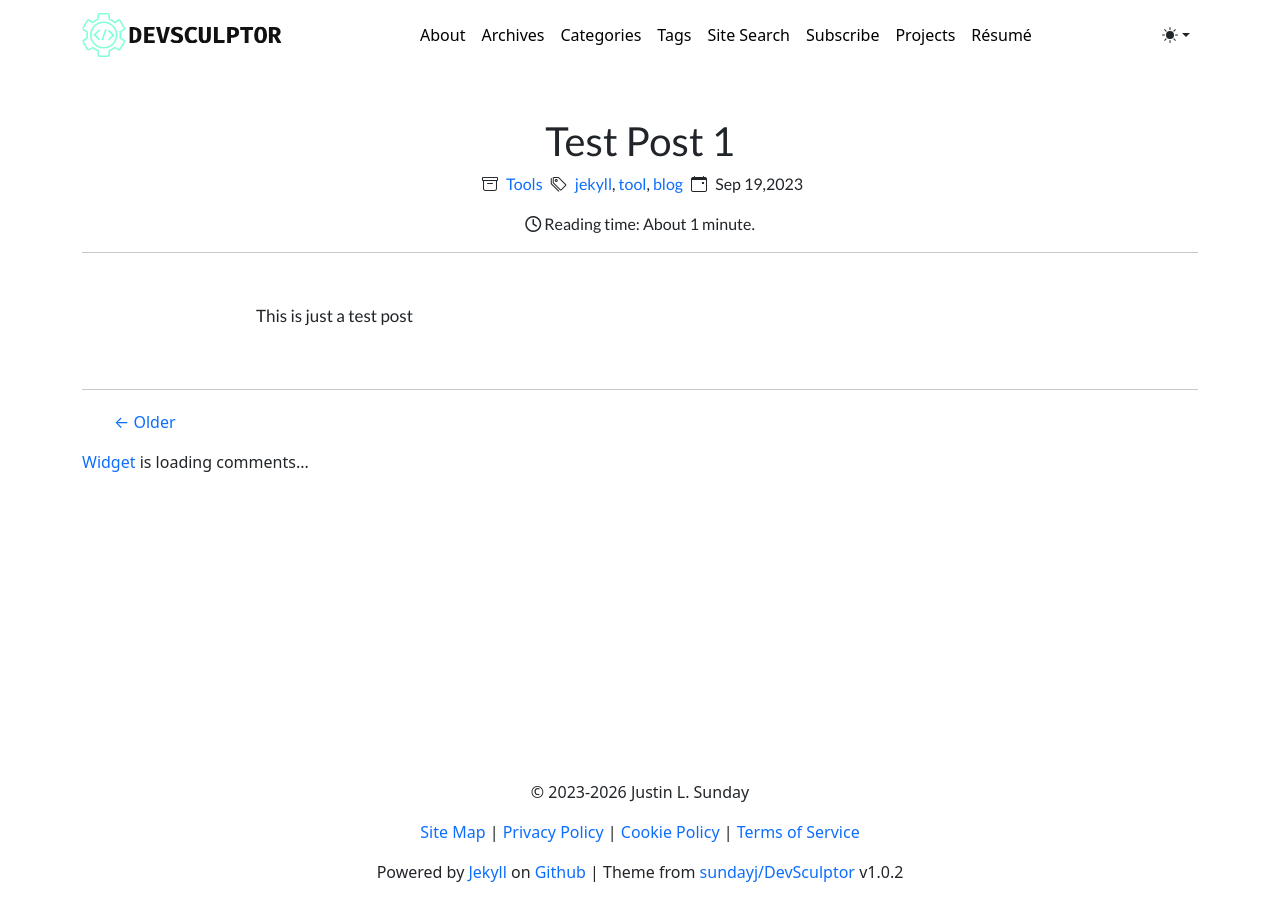
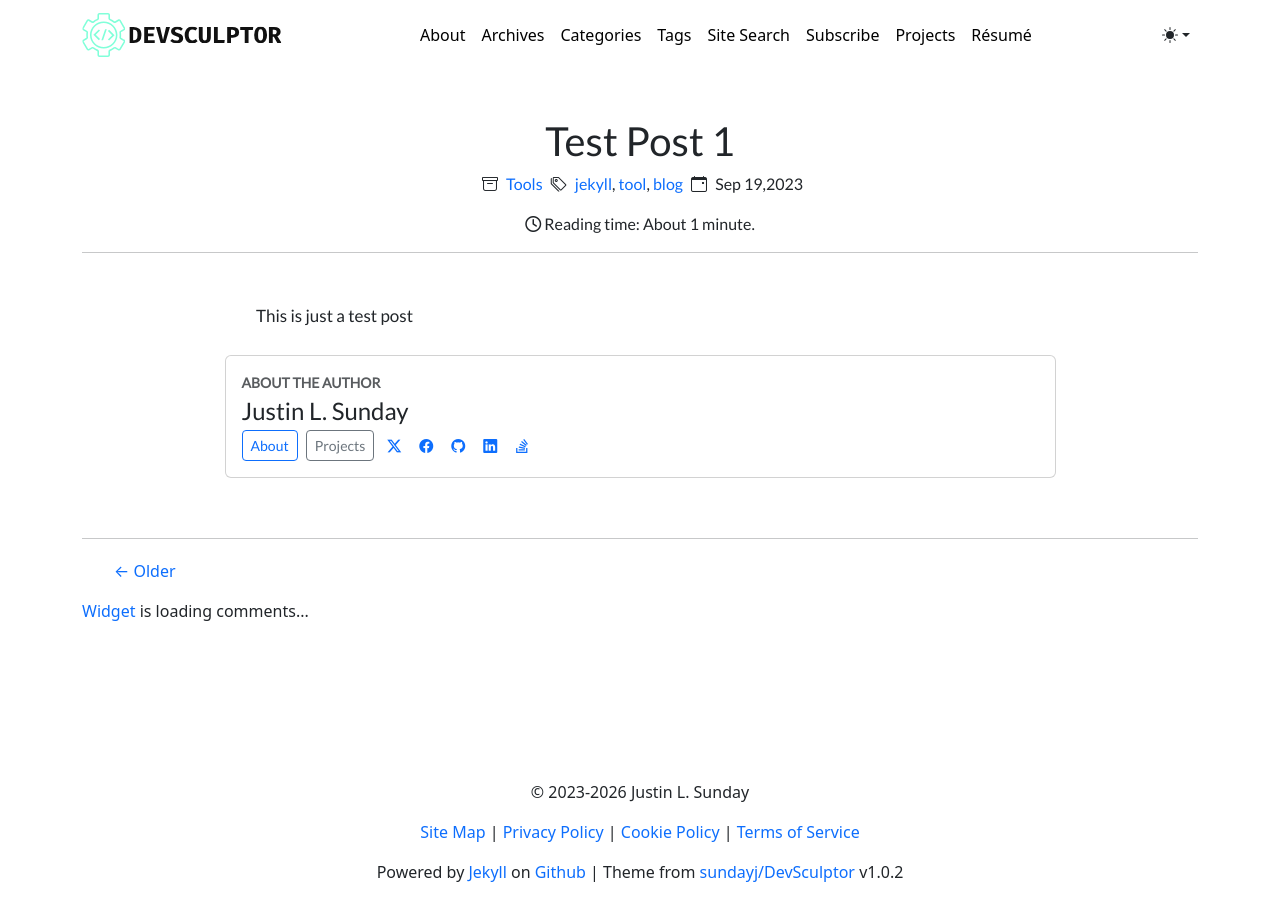
Before and after one commit to sundayj/DevSculptor, a Jekyll site: the page built from _posts/2023-09-19-test-post-1.md, in a window 1280 px wide. Built offline with Jekyll 4.4.1, drawn with Linux system fonts in a browser that asks for light colours; nearby versions of some CDN libraries; a style sheet for code colours, icons or effects is not loaded.

Commit message:
CI-017: add post author card

```diff
--- a/_layouts/post.html
+++ b/_layouts/post.html
@@ -66,6 +66,9 @@ layout: default
           ></path></svg
         >" -%}
             </article>
+            {%- if site.author and site.author.name -%}
+                {%- include author-card.html variant="post" -%}
+            {%- endif -%}
         </div>
     </div>
 </div>
```
